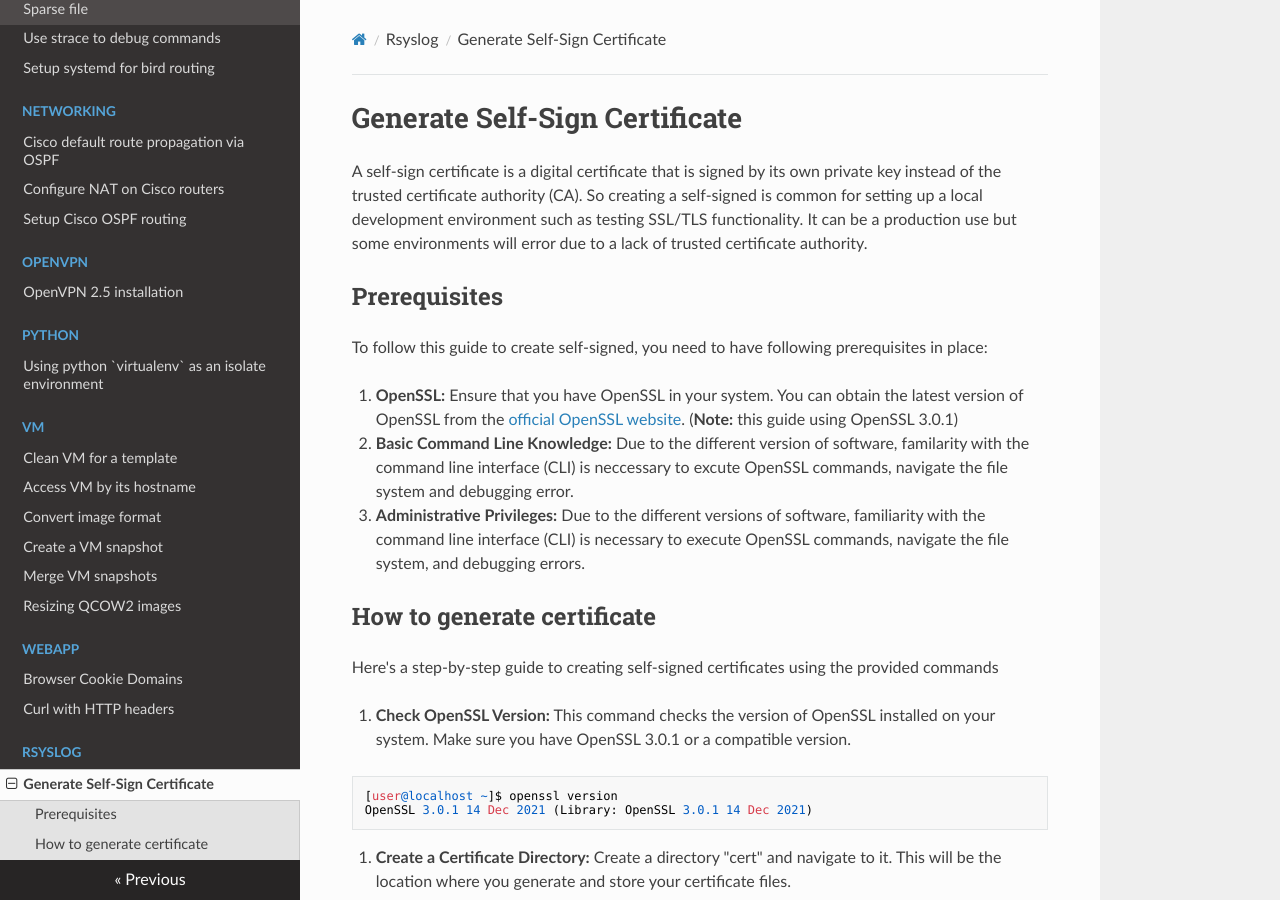
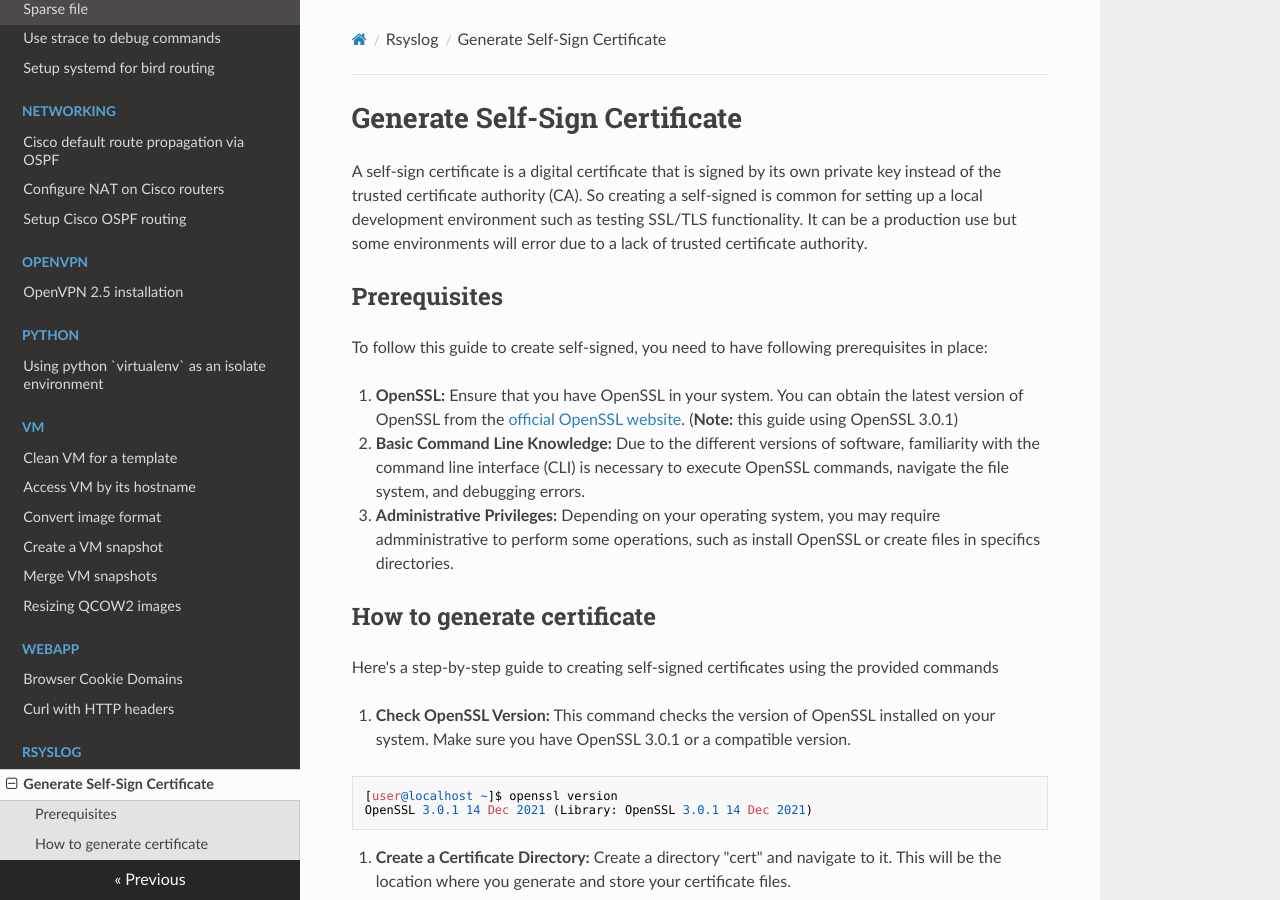
Before and after one commit to jitech-th/blog.jitech.co.th, an MkDocs documentation site: the page built from docs/rsyslog/gen-cert.md, in a window 1280 px wide and 900 px high. Built offline with MkDocs 1.6.1, drawn with Linux system fonts in a browser that asks for light colours; nearby versions of some CDN libraries.

Commit message:
Update gen-cert.md
fix wrong spelling (last commit is wrong pasting)

```diff
--- a/docs/rsyslog/gen-cert.md
+++ b/docs/rsyslog/gen-cert.md
@@ -5,9 +5,9 @@ To follow this guide to create self-signed, you need to have following prerequis
 
 1. **OpenSSL:** Ensure that you have OpenSSL in your system. You can obtain the latest version of OpenSSL from the [official OpenSSL website](https://www.openssl.org/). (**Note:** this guide using OpenSSL 3.0.1)
 
-2. **Basic Command Line Knowledge:** Due to the different version of software, familarity with the command line interface (CLI) is neccessary to excute OpenSSL commands, navigate the file system and debugging error.
+2. **Basic Command Line Knowledge:** Due to the different versions of software, familiarity with the command line interface (CLI) is necessary to execute OpenSSL commands, navigate the file system, and debugging errors.
 
-3. **Administrative Privileges:** Due to the different versions of software, familiarity with the command line interface (CLI) is necessary to execute OpenSSL commands, navigate the file system, and debugging errors.
+3. **Administrative Privileges:** Depending on your operating system, you may require admministrative to perform some operations, such as install OpenSSL or create files in specifics directories.
 
 ## How to generate certificate
 
```
